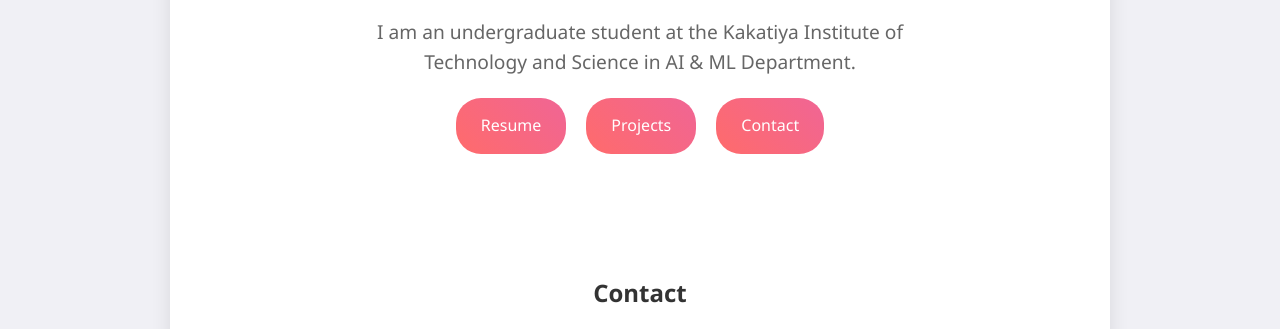
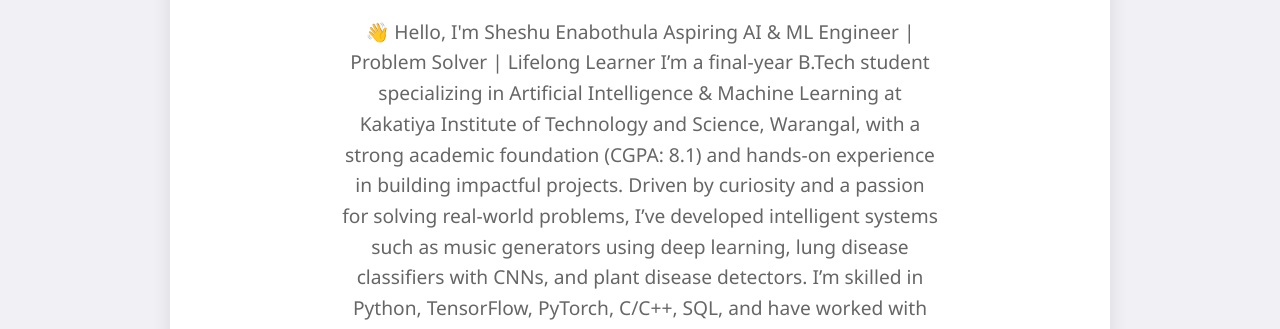
Before and after one commit to SheshuGit/Personal-Portfolio, a plain HTML site: page index.html in a window 1280 px wide. Shown: the part 461-790 px from the top of the page. Drawn offline with Linux system fonts and the light colour scheme.

Commit message:
Update index.html

```diff
--- a/index.html
+++ b/index.html
@@ -27,7 +27,16 @@
             <div class="intro-text">
                 <h2>Sheshu</h2>
                 <p class="about-me">
-                    I am an undergraduate student at the Kakatiya Institute of Technology and Science in AI & ML Department.
+                   👋 Hello, I'm Sheshu Enabothula
+Aspiring AI & ML Engineer | Problem Solver | Lifelong Learner
+
+I’m a final-year B.Tech student specializing in Artificial Intelligence & Machine Learning at Kakatiya Institute of Technology and Science, Warangal, with a strong academic foundation (CGPA: 8.1) and hands-on experience in building impactful projects.
+
+Driven by curiosity and a passion for solving real-world problems, I’ve developed intelligent systems such as music generators using deep learning, lung disease classifiers with CNNs, and plant disease detectors. I’m skilled in Python, TensorFlow, PyTorch, C/C++, SQL, and have worked with tools across data science, cloud computing (AWS Certified), and web development.
+
+My approach is grounded in both theory and application — combining strong fundamentals with modern tools and agile methodologies to deliver meaningful results. Whether it’s exploring data, training models, or deploying applications, I enjoy every step of the problem-solving journey.
+
+📌 Currently seeking exciting opportunities where I can contribute, learn, and grow in the AI/ML or software development space.
                 </p>
                 <div class="buttons">
                     <a href="Sheshu_Res.pdf" class="btn" target="_blank">Resume</a>
```
